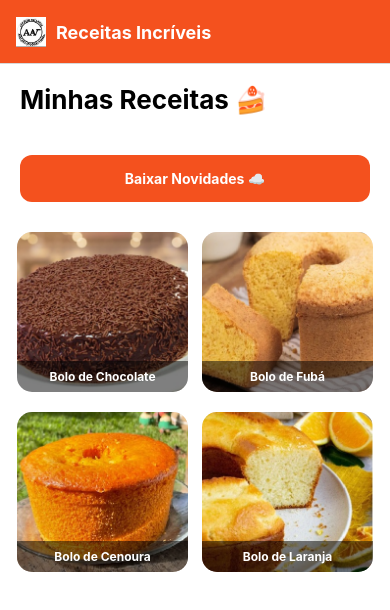
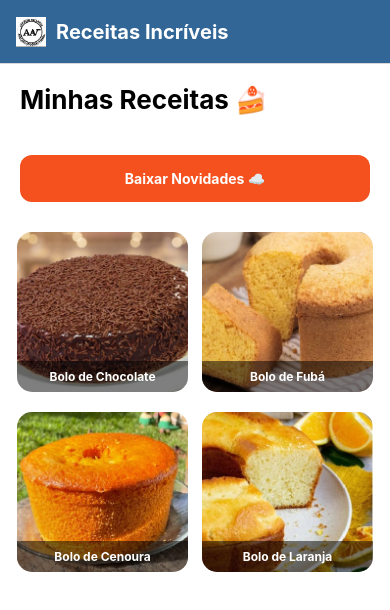
Before and after one commit to jerog1971/projeto-mobile, a React Native app: screen / in a window 390 px wide. Shown: the top 610 px of the page. Built offline with nearby package versions, Linux system fonts and the light colour scheme.

Commit message:
Update App.js
Mudança de cores.

```diff
--- a/App.js
+++ b/App.js
@@ -17,7 +17,7 @@ function LogoTitle() {
         style={{ width: 30, height: 30, marginRight: 10 }}
         source={require('./assets/logo.png')}
       />
-      <Text style={{ color: '#fff', fontSize: 18, fontWeight: 'bold' }}>
+      <Text style={{ color: '#fff', fontSize: 20, fontWeight: 'bold' }}>
         Receitas Incríveis
       </Text>
     </View>
@@ -29,7 +29,7 @@ export default function App() {
     <NavigationContainer>
       <Stack.Navigator
         screenOptions={{
-          headerStyle: { backgroundColor: '#f4511e' },
+          headerStyle: { backgroundColor: '#326696' },
           headerTintColor: '#fff',
           // AJUSTE CRUCIAL: Remove a trava de altura no navegador
           cardStyle: { flex: 1, backgroundColor: '#fff', overflow: Platform.OS === 'web' ? 'visible' : 'hidden' }
```
